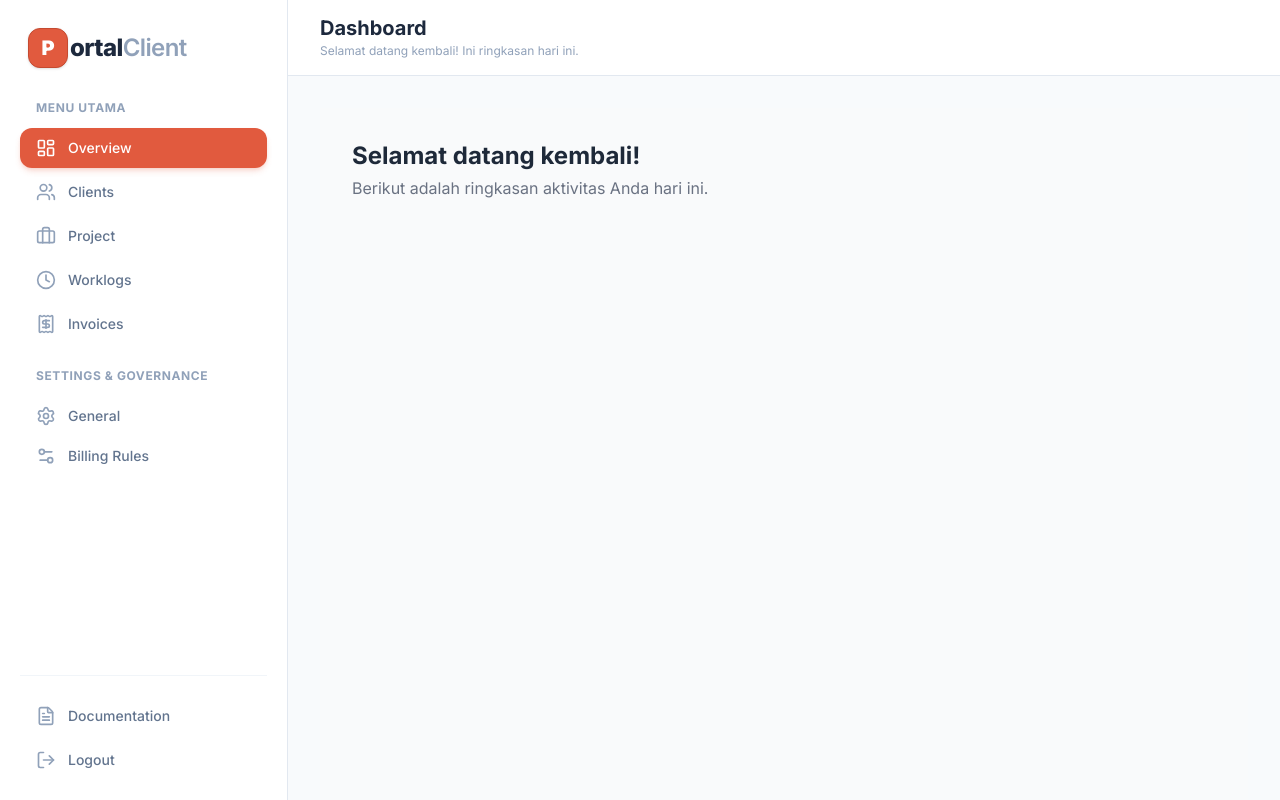
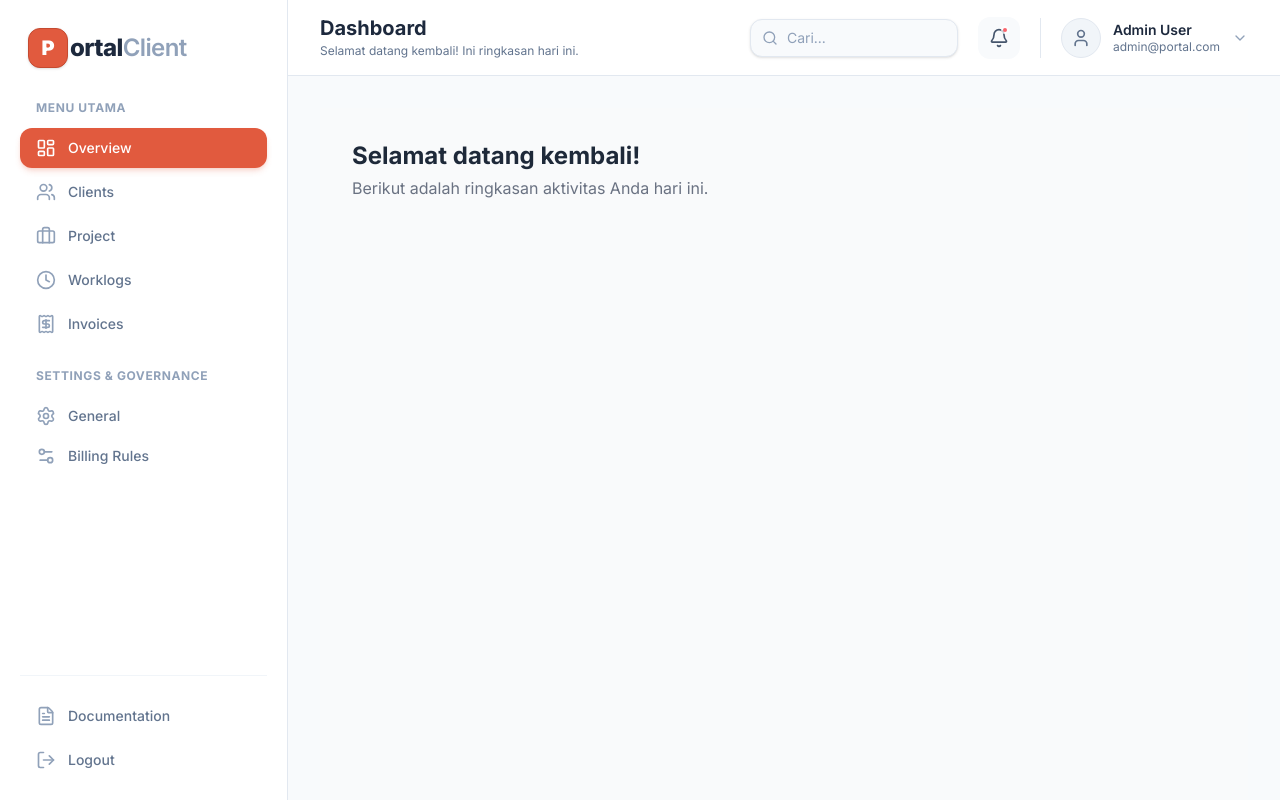
Before and after one commit to DenDev377/PortalClient, a Next.js app: page /dashboard in a window 1280 px wide. Built offline with nearby package versions, Linux system fonts and the light colour scheme.

Commit message:
style: update flexbox dan menambah notif dan avatar user

```diff
--- a/components/layout/Navbar.tsx
+++ b/components/layout/Navbar.tsx
@@ -1,22 +1,79 @@
 "use client"
 import Link from "next/link"
-import {
-    usePathname, useRouter
-
-} from "next/navigation"
+import { usePathname, useRouter } from "next/navigation"
+import { Search, Bell, ChevronDown, User } from "lucide-react";
+import { useState } from "react";
 
 export default function NavbarPage() {
     const pathname = usePathname();
+    const [isProfileOpen, setIsProfileOpen] = useState(false);
+
     return (
         <nav className="bg-white w-full border-b border-slate-200 shrink-0">
             <div className="max-w-full px-6 lg:px-8 py-4 flex items-center justify-between gap-4">
-                <div className="flex flex-col min-w-0">
+                <div className="flex flex-col min-w-0 flex-1">
                     <h1 className="text-xl font-bold text-slate-800 leading-tight truncate">Dashboard</h1>
-                    <p className="text-xs text-slate-400 mt-0.5 hidden sm:block">Selamat datang kembali! Ini ringkasan hari ini.</p>
+                    <p className="text-xs text-slate-500 mt-0.5 hidden sm:block">Selamat datang kembali! Ini ringkasan hari ini.</p>
+                </div>
 
+                <div className="flex items-center justify-end gap-5">
+                    {/* Search Bar */}
+                    <div className="relative hidden md:block">
+                        <Search className="absolute left-3 top-1/2 -translate-y-1/2 w-4 h-4 text-slate-400 pointer-events-none" />
+                        <input
+                            type="text"
+                            placeholder="Cari..."
+                            className="bg-slate-50 hover:bg-slate-100 text-slate-700 placeholder-slate-400 text-sm py-2 pl-9 pr-4 rounded-xl transition-all focus:bg-white focus:outline-none focus:ring-2 focus:ring-primary/20 focus:w-64 w-52 border border-slate-200 focus:border-primary/30 shadow-sm"
+                        />
+                    </div>
+
+                    {/* Notification Bell */}
+                    <div className="relative flex items-center">
+                        <button className="relative p-2.5 rounded-xl bg-slate-50 hover:bg-slate-100 border border-transparent hover:border-slate-200 text-slate-600 transition-all cursor-pointer">
+                            <Bell className="w-5 h-5" />
+                            <span className="absolute top-2 right-2.5 w-2 h-2 bg-red-500 rounded-full border-2 border-white animate-pulse"></span>
+                        </button>
+                    </div>
+
+                    {/* Profile Section */}
+                    <div className="relative flex items-center gap-3 pl-5 border-l border-slate-200">
+                        <button
+                            onClick={() => setIsProfileOpen(!isProfileOpen)}
+                            className="flex items-center gap-3 hover:opacity-80 transition-opacity"
+                        >
+                            <div className="w-10 h-10 rounded-full bg-slate-100 border border-slate-200 flex items-center justify-center text-slate-500 overflow-hidden">
+                                {/* Use an img tag here if you have an avatar URL */}
+                                <User className="w-5 h-5" />
+                            </div>
+                            <div className="hidden sm:flex flex-col items-start min-w-[100px]">
+                                <span className="text-sm font-semibold text-slate-800 leading-none mb-1">Admin User</span>
+                                <span className="text-xs text-slate-500 leading-none">admin@portal.com</span>
+                            </div>
+                            <ChevronDown className="w-4 h-4 text-slate-400 hidden sm:block" />
+                        </button>
+
+                        {/* Dropdown Menu */}
+                        {isProfileOpen && (
+                            <div className="absolute right-0 top-full mt-2 w-48 bg-white rounded-xl shadow-lg border border-slate-200 py-2 z-50 animate-in fade-in slide-in-from-top-2">
+                                <div className="px-4 py-2 border-b border-slate-100 sm:hidden">
+                                    <p className="text-sm font-semibold text-slate-800">Admin User</p>
+                                    <p className="text-xs text-slate-500 truncate">admin@portal.com</p>
+                                </div>
+                                <Link href="/profile" className="block px-4 py-2 text-sm text-slate-700 hover:bg-slate-50 transition-colors">
+                                    Profil Saya
+                                </Link>
+                                <Link href="/settings" className="block px-4 py-2 text-sm text-slate-700 hover:bg-slate-50 transition-colors">
+                                    Pengaturan
+                                </Link>
+                                <div className="h-px bg-slate-100 my-1"></div>
+                                <button className="w-full text-left px-4 py-2 text-sm text-red-600 hover:bg-red-50 transition-colors">
+                                    Keluar
+                                </button>
+                            </div>
+                        )}
+                    </div>
                 </div>
             </div>
-
         </nav>
     )
 }
--- a/components/layout/Sidebar.tsx
+++ b/components/layout/Sidebar.tsx
@@ -30,6 +30,7 @@ export default function SidebarPage() {
                     ortal<span className="text-slate-400 font-semibold">Client</span>
                 </h1>
             </div>
+
 
             {/* Main Navigation */}
             <div className="mb-6">
```
